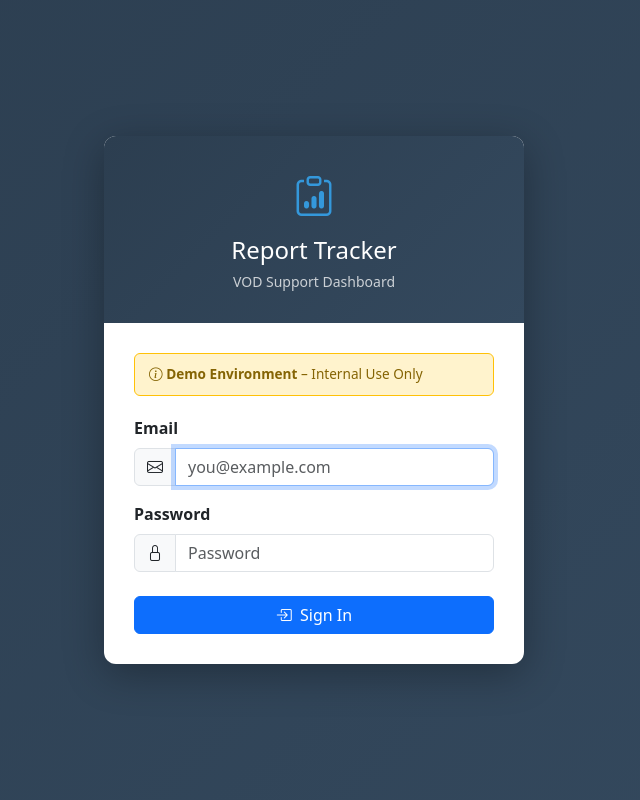
After one commit to NeoSlinkee/VODdashboard, a Flask app: page /login in a window 1280 px wide. The commit adds this page. Shown: the whole page, without its empty margins (326-966 px from the left). Run offline with Flask 3, Linux system fonts and the light colour scheme.

Commit message:
feat: add auth, production config, Render deployment setup
- Add Flask-Login with User model and login/logout routes
- Auto-create admin@test.com / Admin123! on first startup
- Move SECRET_KEY and DATABASE_URL to environment variables
- Disable debug mode; controlled by FLASK_DEBUG env var
- Add before_request auth guard (all routes except /login, /logout, API)
- Add demo banner to base.html and navbar logout button
- Add gunicorn and flask-login to requirements.txt
- Add render.yaml blueprint for one-click Render deployment
- Add runtime.txt (Python 3.11)

```diff
--- a/app/app.py
+++ b/app/app.py
@@ -9,6 +9,8 @@ Access at: http://localhost:5000
 
 from flask import Flask, render_template, request, redirect, url_for, flash, jsonify, Response, send_from_directory
 from flask_sqlalchemy import SQLAlchemy
+from flask_login import LoginManager, UserMixin, login_user, logout_user, current_user
+from werkzeug.security import generate_password_hash, check_password_hash
 from datetime import datetime, timedelta
 import os
 import csv
@@ -22,12 +24,17 @@ from io import StringIO
 from werkzeug.utils import secure_filename
 
 app = Flask(__name__)
-app.config['SECRET_KEY'] = 'vod-support-tracker-2026'
-app.config['SQLALCHEMY_DATABASE_URI'] = 'sqlite:///reports.db'
+app.config['SECRET_KEY'] = os.environ.get('SECRET_KEY', 'vod-support-tracker-2026-dev')
+app.config['SQLALCHEMY_DATABASE_URI'] = os.environ.get('DATABASE_URL', 'sqlite:///reports.db')
 app.config['SQLALCHEMY_TRACK_MODIFICATIONS'] = False
 app.config['REFERENCE_DOCS_FOLDER'] = os.path.join(app.instance_path, 'reference_docs')
 
 db = SQLAlchemy(app)
+
+login_manager = LoginManager(app)
+login_manager.login_view = 'login'
+login_manager.login_message = 'Please log in to access this page.'
+login_manager.login_message_category = 'info'
 
 # ============== Assigned Sites ==============
 # Sites assigned to this support engineer for monitoring
@@ -151,6 +158,37 @@ class Config(db.Model):
 def get_config(key, default=None):
     config = Config.query.filter_by(key=key).first()
     return config.value if config else default
+
+
+class User(UserMixin, db.Model):
+    """Application login users."""
+    id = db.Column(db.Integer, primary_key=True)
+    email = db.Column(db.String(120), unique=True, nullable=False)
+    password_hash = db.Column(db.String(256), nullable=False)
+    role = db.Column(db.String(20), default='viewer')
+    active = db.Column(db.Boolean, default=True)
+    created_at = db.Column(db.DateTime, default=datetime.utcnow)
+
+    def set_password(self, password):
+        self.password_hash = generate_password_hash(password)
+
+    def check_password(self, password):
+        return check_password_hash(self.password_hash, password)
+
+    def get_id(self):
+        return str(self.id)
+
+
+@login_manager.user_loader
+def load_user(user_id):
+    return User.query.get(int(user_id))
+
+
+@app.before_request
+def require_login():
+    open_endpoints = {'login', 'logout', 'static', 'api_health', 'api_import_ruckus'}
+    if request.endpoint not in open_endpoints and not current_user.is_authenticated:
+        return redirect(url_for('login', next=request.path))
 
 def set_config(key, value):
     config = Config.query.filter_by(key=key).first()
@@ -1174,6 +1212,30 @@ def generate_weekly_report_auto(agent_id, week_ending):
     return report
 
 # ============== Routes ==============
+
+@app.route('/login', methods=['GET', 'POST'])
+def login():
+    if current_user.is_authenticated:
+        return redirect(url_for('index'))
+    if request.method == 'POST':
+        email = request.form.get('email', '').strip().lower()
+        password = request.form.get('password', '')
+        user = User.query.filter_by(email=email).first()
+        if user and user.active and user.check_password(password):
+            login_user(user)
+            next_page = request.args.get('next')
+            if next_page and next_page.startswith('/'):
+                return redirect(next_page)
+            return redirect(url_for('index'))
+        flash('Invalid email or password.', 'danger')
+    return render_template('login.html')
+
+
+@app.route('/logout')
+def logout():
+    logout_user()
+    return redirect(url_for('login'))
+
 
 @app.route('/')
 def index():
@@ -3006,20 +3068,25 @@ def init_db():
             db.session.commit()
             print(f"  Added {Site.query.count()} assigned sites")
 
+        # Create default admin user
+        if not User.query.filter_by(email='admin@test.com').first():
+            admin = User(email='admin@test.com', role='admin')
+            admin.set_password('Admin123!')
+            db.session.add(admin)
+            db.session.commit()
+            print("  Created test admin user: admin@test.com")
+
+
+# Initialize DB on import (required for gunicorn)
+init_db()
+
 if __name__ == '__main__':
-    init_db()
-
     print("\n" + "="*60)
     print("  VOD Support Report Tracker v2.0")
     print("="*60)
-    print("\n  Features:")
-    print("    - Automated Ruckus data import (CSV/JSON)")
-    print("    - Freshdesk API integration")
-    print("    - Site health dashboard")
-    print("    - Auto-generated weekly reports")
     print("\n  Access: http://localhost:5000")
-    print("  Network: http://YOUR_IP:5000")
-    print("\n  Press Ctrl+C to stop")
+    print("  Press Ctrl+C to stop")
     print("="*60 + "\n")
 
-    app.run(host='0.0.0.0', port=5000, debug=True)
+    debug_mode = os.environ.get('FLASK_DEBUG', 'false').lower() == 'true'
+    app.run(host='0.0.0.0', port=5000, debug=debug_mode)
--- a/app/requirements.txt
+++ b/app/requirements.txt
@@ -1,5 +1,7 @@
 Flask==3.0.0
 Flask-SQLAlchemy==3.1.1
+Flask-Login==0.6.3
 Werkzeug==3.0.1
 requests==2.31.0
 openpyxl==3.1.5
+gunicorn==21.2.0
--- /dev/null
+++ b/app/runtime.txt
@@ -0,0 +1 @@
+python-3.11.0
--- /dev/null
+++ b/app/templates/login.html
@@ -0,0 +1,100 @@
+<!DOCTYPE html>
+<html lang="en">
+<head>
+    <meta charset="UTF-8">
+    <meta name="viewport" content="width=device-width, initial-scale=1.0">
+    <title>Login – Report Tracker</title>
+    <link href="https://cdn.jsdelivr.net/npm/bootstrap@5.3.0/dist/css/bootstrap.min.css" rel="stylesheet">
+    <link href="https://cdn.jsdelivr.net/npm/bootstrap-icons@1.10.0/font/bootstrap-icons.css" rel="stylesheet">
+    <style>
+        body {
+            background: linear-gradient(135deg, #2c3e50, #34495e);
+            min-height: 100vh;
+            display: flex;
+            align-items: center;
+            justify-content: center;
+        }
+        .login-card {
+            width: 100%;
+            max-width: 420px;
+            border: none;
+            border-radius: 12px;
+            box-shadow: 0 10px 40px rgba(0,0,0,0.3);
+        }
+        .login-header {
+            background: linear-gradient(135deg, #2c3e50, #34495e);
+            color: white;
+            border-radius: 12px 12px 0 0;
+            padding: 30px;
+            text-align: center;
+        }
+        .login-header i {
+            font-size: 2.5rem;
+            margin-bottom: 10px;
+            display: block;
+            color: #3498db;
+        }
+        .login-body {
+            padding: 30px;
+        }
+        .demo-banner {
+            background: #fff3cd;
+            border: 1px solid #ffc107;
+            border-radius: 6px;
+            padding: 10px 14px;
+            font-size: 0.85rem;
+            margin-bottom: 20px;
+            color: #856404;
+        }
+    </style>
+</head>
+<body>
+    <div class="login-card card">
+        <div class="login-header">
+            <i class="bi bi-clipboard-data"></i>
+            <h4 class="mb-1">Report Tracker</h4>
+            <small class="opacity-75">VOD Support Dashboard</small>
+        </div>
+        <div class="login-body">
+            <div class="demo-banner">
+                <i class="bi bi-info-circle"></i>
+                <strong>Demo Environment</strong> – Internal Use Only
+            </div>
+
+            {% with messages = get_flashed_messages(with_categories=true) %}
+                {% if messages %}
+                    {% for category, message in messages %}
+                        <div class="alert alert-{{ 'danger' if category == 'danger' else 'info' }} alert-dismissible fade show">
+                            {{ message }}
+                            <button type="button" class="btn-close" data-bs-dismiss="alert"></button>
+                        </div>
+                    {% endfor %}
+                {% endif %}
+            {% endwith %}
+
+            <form method="POST" action="{{ url_for('login', next=request.args.get('next', '')) }}">
+                <div class="mb-3">
+                    <label for="email" class="form-label fw-semibold">Email</label>
+                    <div class="input-group">
+                        <span class="input-group-text"><i class="bi bi-envelope"></i></span>
+                        <input type="email" class="form-control" id="email" name="email"
+                               placeholder="you@example.com" required autofocus>
+                    </div>
+                </div>
+                <div class="mb-4">
+                    <label for="password" class="form-label fw-semibold">Password</label>
+                    <div class="input-group">
+                        <span class="input-group-text"><i class="bi bi-lock"></i></span>
+                        <input type="password" class="form-control" id="password" name="password"
+                               placeholder="Password" required>
+                    </div>
+                </div>
+                <button type="submit" class="btn btn-primary w-100">
+                    <i class="bi bi-box-arrow-in-right me-1"></i> Sign In
+                </button>
+            </form>
+        </div>
+    </div>
+    <script src="https://cdn.jsdelivr.net/npm/bootstrap@5.3.0/dist/js/bootstrap.bundle.min.js"></script>
+</body>
+</html>
```
Also changed, not shown: app/templates/base.html (+10 -1 lines), render.yaml (added, +14 -0 lines).
